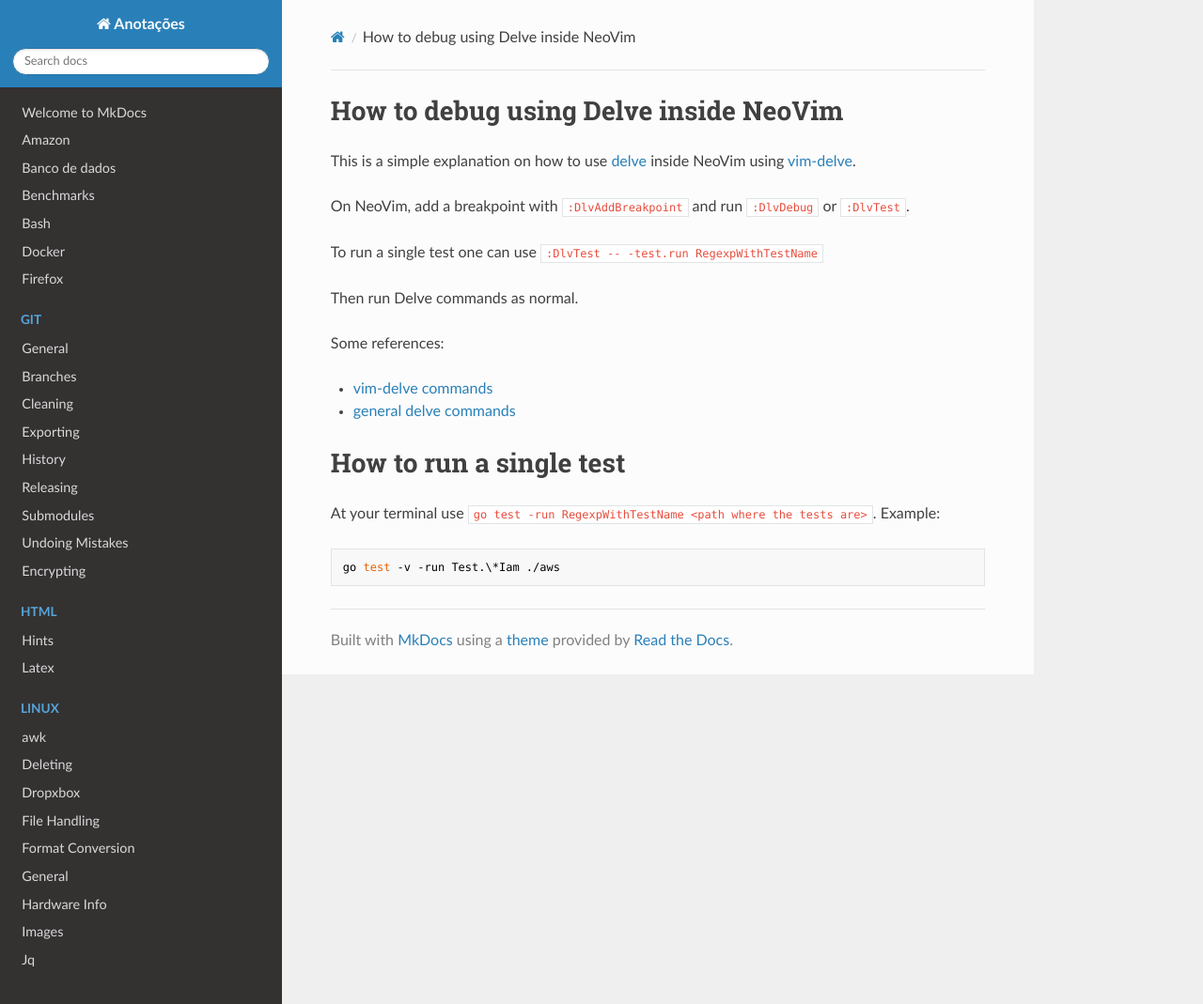
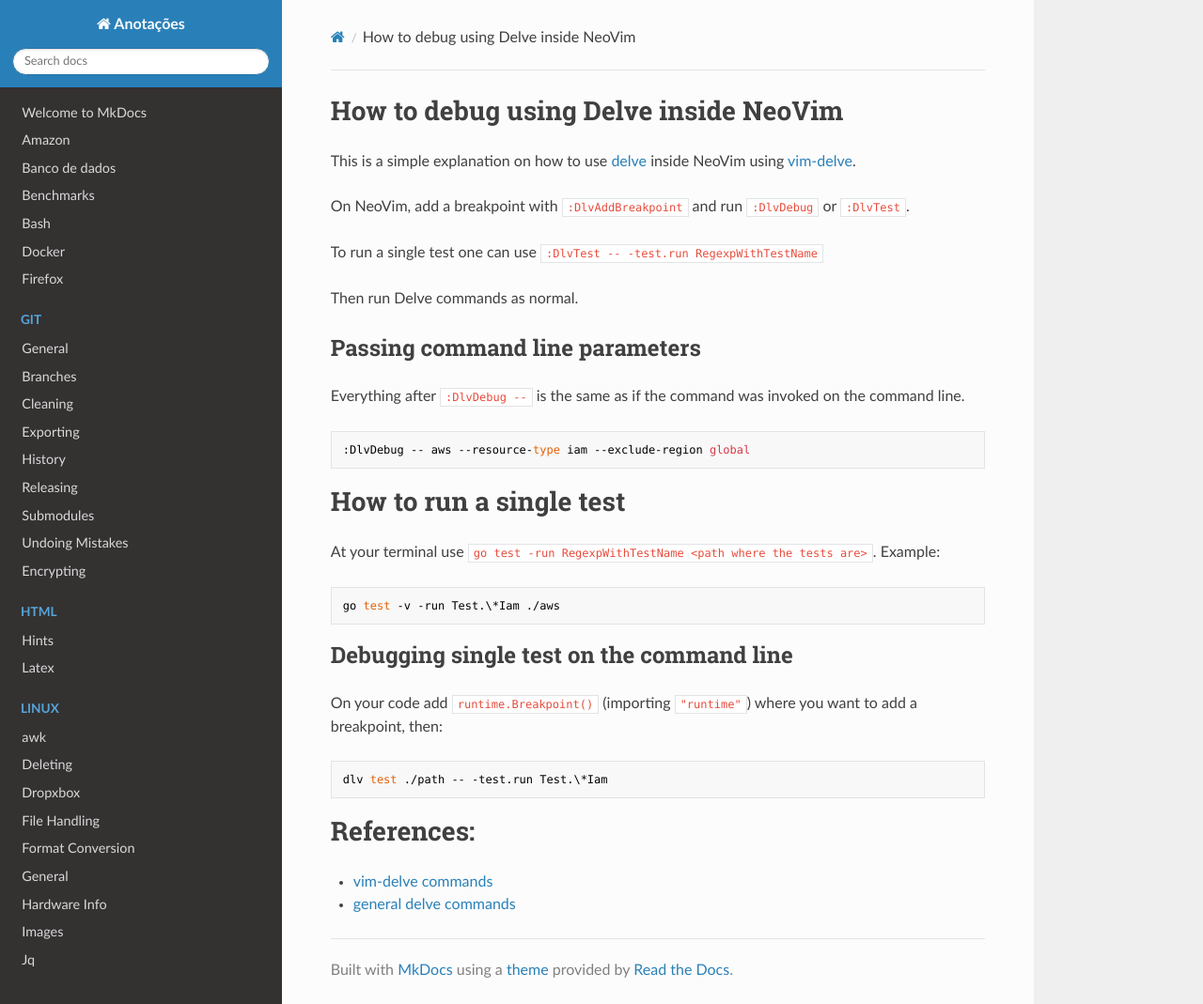
Before and after one commit to hposca/useful_notes, an MkDocs documentation site: the page built from docs/golang_vim.md, in a window 1280 px wide and 1069 px high. Shown: the whole window at 94% size. Built offline with MkDocs 1.6.1, drawn with Linux system fonts in a browser that asks for light colours; nearby versions of some CDN libraries; old or Windows-style settings are respelled for this version of MkDocs.

Commit message:
More Delve debug techniques

````diff
--- a/docs/golang_vim.md
+++ b/docs/golang_vim.md
@@ -8,10 +8,13 @@ To run a single test one can use `:DlvTest -- -test.run RegexpWithTestName`
 
 Then run Delve commands as normal.
 
-Some references:
+## Passing command line parameters
 
-- [vim-delve commands](https://github.com/sebdah/vim-delve#commands)
-- [general delve commands](https://github.com/go-delve/delve/blob/master/Documentation/cli/README.md)
+Everything after `:DlvDebug --` is the same as if the command was invoked on the command line.
+
+```
+:DlvDebug -- aws --resource-type iam --exclude-region global
+```
 
 # How to run a single test
 
@@ -20,3 +23,16 @@ At your terminal use `go test -run RegexpWithTestName <path where the tests are>
 ```
 go test -v -run Test.\*Iam ./aws
 ```
+
+## Debugging single test on the command line
+
+On your code add `runtime.Breakpoint()` (importing `"runtime"`) where you want to add a breakpoint, then:
+
+```
+dlv test ./path -- -test.run Test.\*Iam
+```
+
+# References:
+
+- [vim-delve commands](https://github.com/sebdah/vim-delve#commands)
+- [general delve commands](https://github.com/go-delve/delve/blob/master/Documentation/cli/README.md)
````
